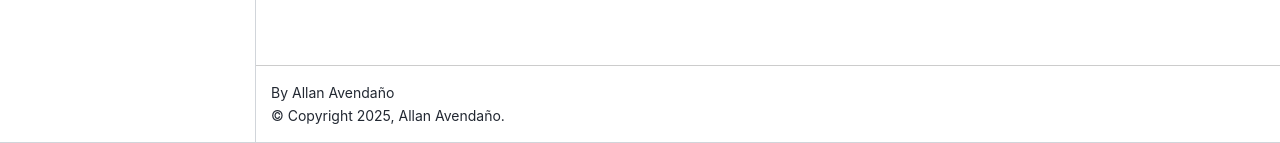
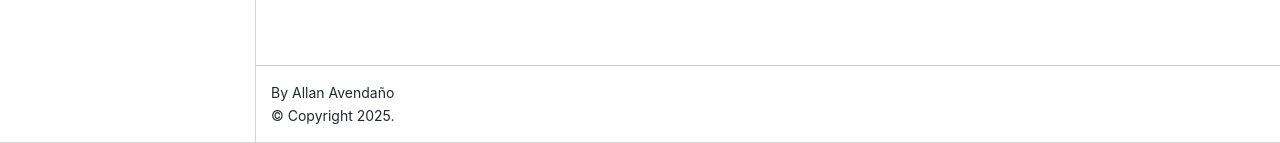
Before and after one commit to DAWMFIEC/DAWM-AI, a Sphinx documentation site: the page built from docs/source/index.rst, in a window 1280 px wide. Shown: the part 757-900 px from the top of the page. Built offline with Sphinx 7.4.7 and the Sphinx Book theme 1.1.4, drawn with Linux system fonts in a browser that asks for light colours; pages that are not in the unit, such as notebooks, are missing from menus.

Commit message:
copyright

```diff
--- a/docs/source/conf.py
+++ b/docs/source/conf.py
@@ -3,7 +3,7 @@
 # -- Project information
 
 project = 'Desarrollo de Aplicaciones Web y Móviles'
-copyright = '2025, Allan Avendaño'
+copyright = '2025'
 author = 'Allan Avendaño'
 
 release = '0.1'
```
